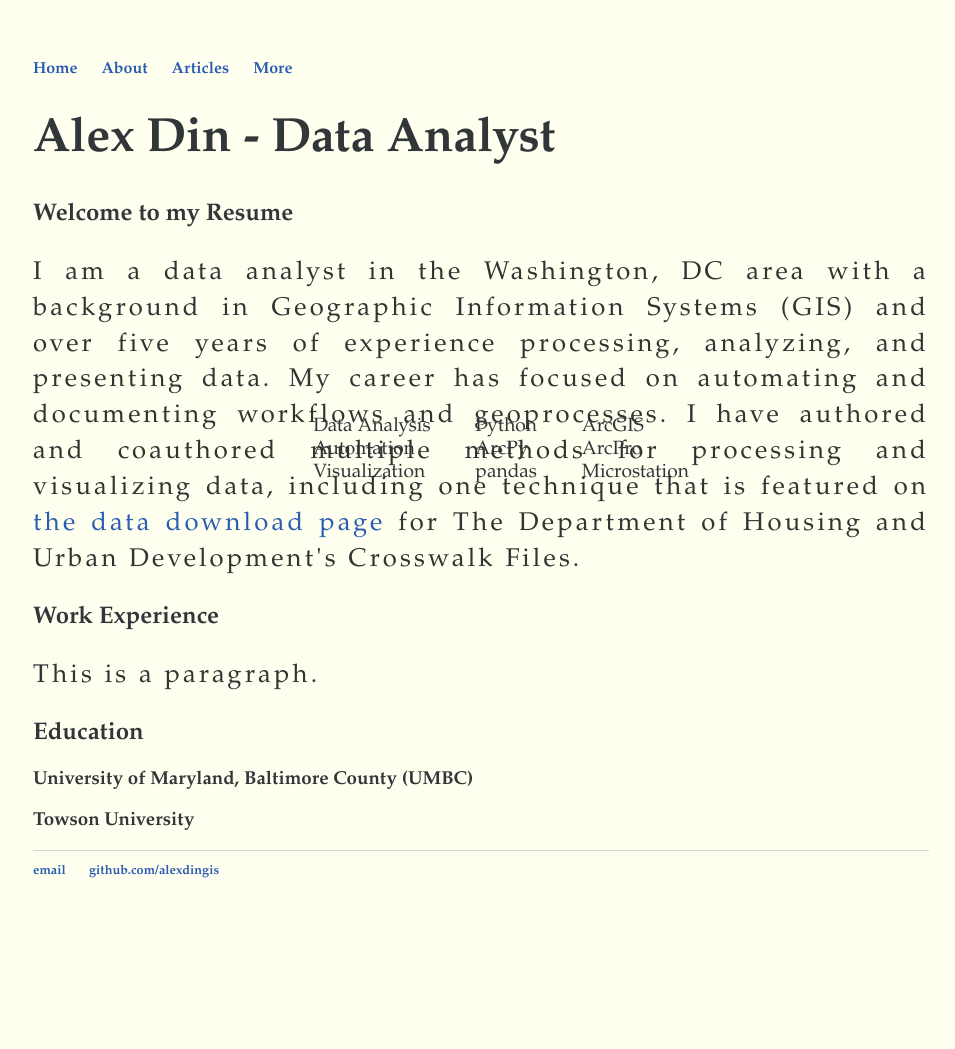
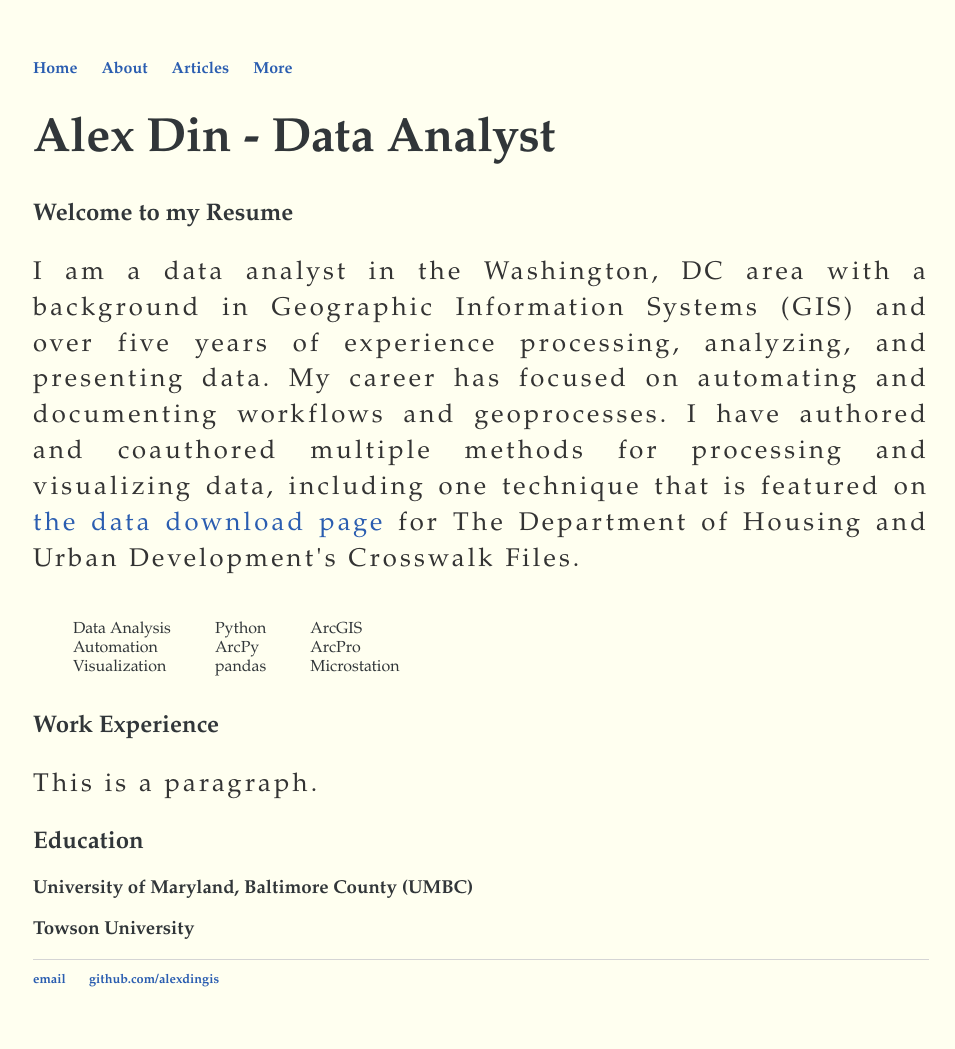
Before and after one commit to alexdingis/alexdingis.github.io, a Jekyll site: the page built from index.html, in a window 1280 px wide. Shown: the whole page, without its empty margins (159-1114 px from the left). Built offline with Jekyll 4.4.1, drawn with Linux system fonts in a browser that asks for light colours; before the commit the page ends 940 px from its top, so only the background shows below that.

Commit message:
Update index.html

```diff
--- a/index.html
+++ b/index.html
@@ -6,7 +6,8 @@ title: Alex Din
 	<h1>Alex Din - Data Analyst</h1>
 	<h2>Welcome to my Resume</h2>
 	<p align="justify">I am a data analyst in the Washington, DC area with a background in Geographic Information Systems (GIS) and over five years of experience processing, analyzing, and presenting data. My career has focused on automating and documenting workflows and geoprocesses. I have authored and coauthored multiple methods for processing and visualizing data, including one technique that is featured on <a href="https://www.huduser.gov/portal/datasets/usps_crosswalk.html" target="_blank">the data download page</a> for The Department of Housing and Urban Development's Crosswalk Files.</p>
-	<div class="skills">
+	<div class="skillsParent">
+		<div class = "skillsChild">
 			<ul style="list-style-type: none; display: inline-block;">
 				<li>Data Analysis</li>
 				<li>Automation</li>
@@ -23,6 +24,7 @@ title: Alex Din
 				<li>Microstation</li>
 			</ul>
 		</div>
+	</div>
 	<h2>Work Experience</h2>
 	<p>This is a paragraph.</p>
 	<h2>Education</h2>
```
Lines whose indentation alone changed are shown as unchanged.
